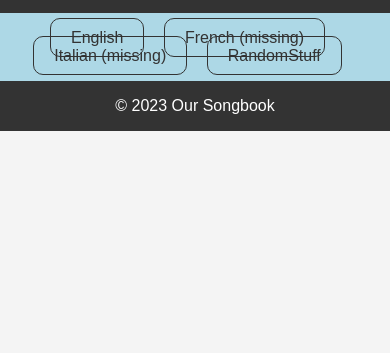
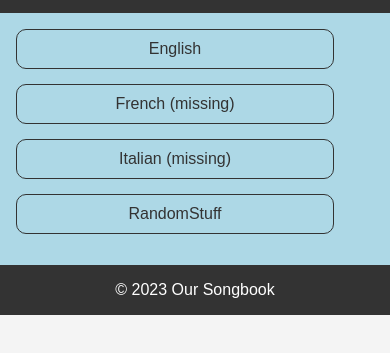
Before and after one commit to b-vitali/SongBook, a plain HTML site: page index.html in a window 390 px wide. Shown: the part 185-538 px from the top of the page. Drawn offline with Linux system fonts and the light colour scheme.

Commit message:
Resize for the buttons on the mainpage (hopefully)

```diff
--- a/css/index.css
+++ b/css/index.css
@@ -1,3 +1,8 @@
+/* Add box-sizing property to ensure padding and border are included in element's total width */
+* {
+    box-sizing: border-box;
+}
+
 /* Reset some default styles for consistency */
 body, h1, h2, ul, li, p {
     margin: 0;
@@ -40,6 +45,20 @@ nav a {
     transition: background-color 0.3s, color 0.3s; /* Added transition for smoother hover effect */
 }
 
+/* Media query for screens with width up to 600px (you can adjust this value) */
+@media (max-width: 900px) {
+    nav li {
+        display: block; /* Change to block layout for vertical buttons */
+        margin: 0 auto 15px; /* Center vertically and add margin between buttons */
+    }
+
+    nav a {
+        display: block; /* Change to block layout for vertical buttons */
+        /* Adjust width to ensure the padding and border don't cause overflow */
+        width: calc(100% - 40px); /* Considering 20px padding on each side */
+    }
+}
+
 nav a:hover {
     background-color: #333; /* Highlight background color */
     color: #fff; /* Highlight text color */
```
